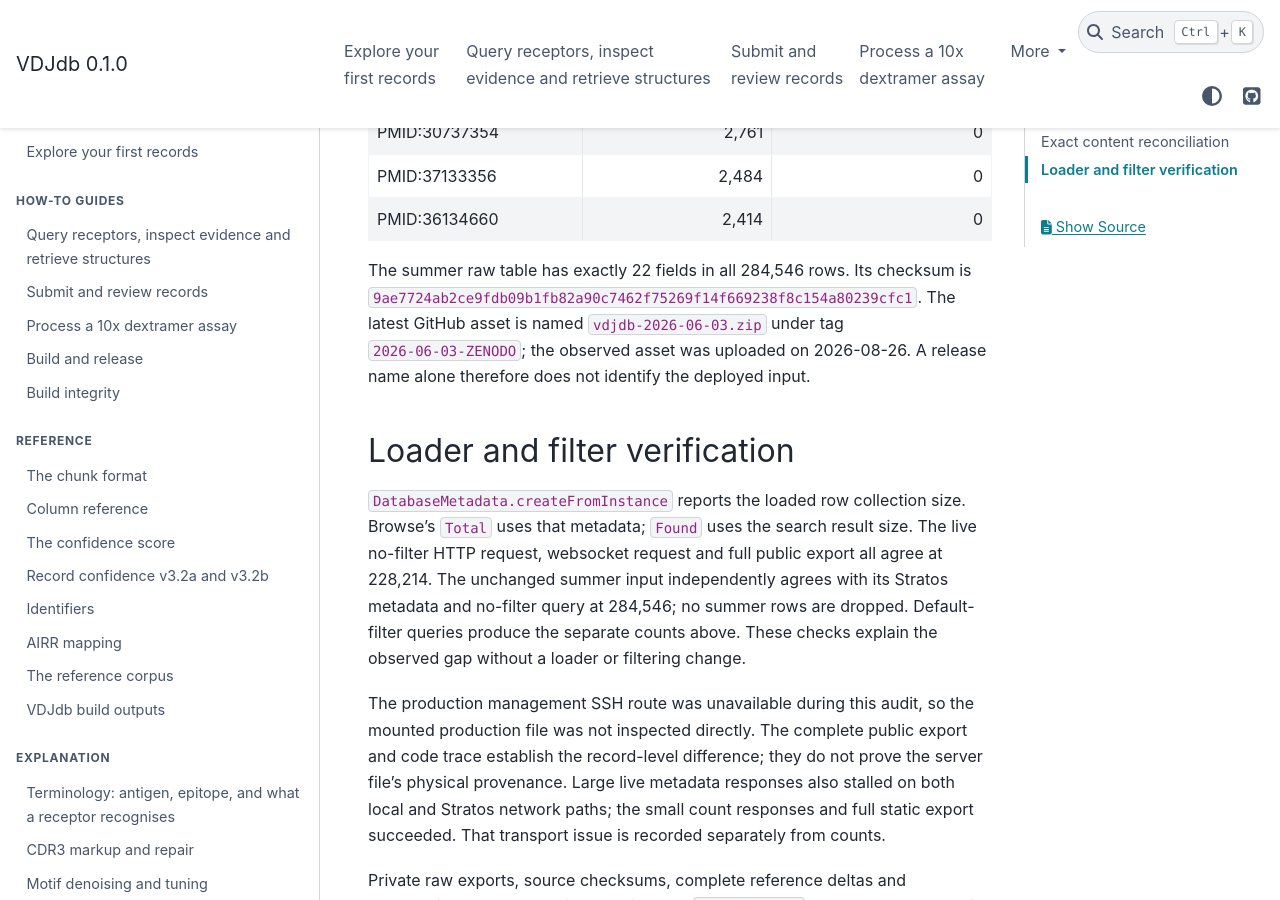
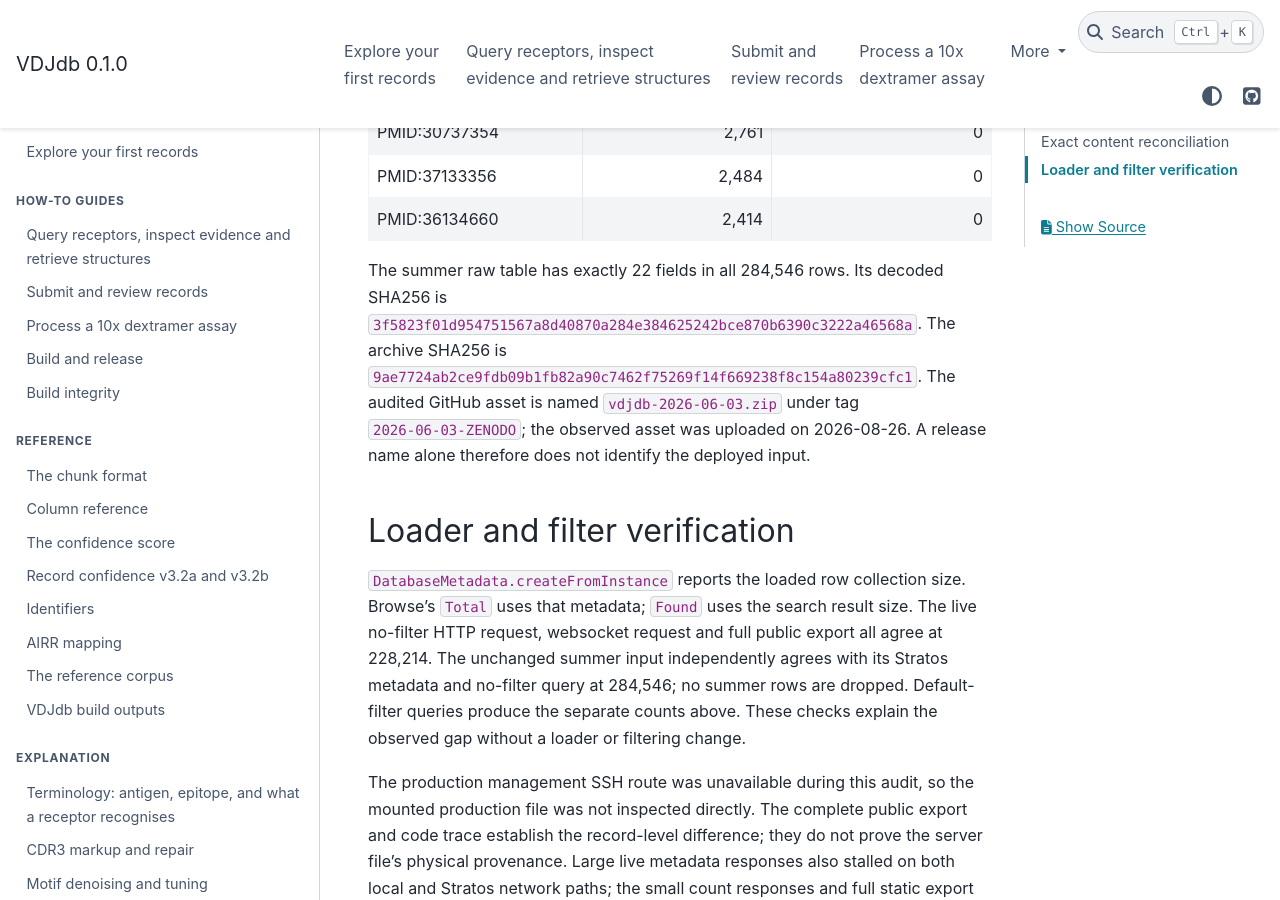
Before and after one commit to antigenomics/vdjdb-db, a Sphinx documentation site: the page built from docs/legacy-web-record-counts.md, in a window 1280 px wide and 900 px high, scrolled down 1446 px. Built offline with Sphinx 7.4.7 and the PyData theme 0.15.4, drawn with Linux system fonts in a browser that asks for light colours.

Commit message:
Align gzip regression checks and final audit documentation

```diff
--- a/docs/legacy-web-record-counts.md
+++ b/docs/legacy-web-record-counts.md
@@ -49,9 +49,11 @@ Examples of the source differences:
 | PMID:37133356 | 2,484 | 0 |
 | PMID:36134660 | 2,414 | 0 |
 
-The summer raw table has exactly 22 fields in all 284,546 rows. Its checksum is
+The summer raw table has exactly 22 fields in all 284,546 rows. Its decoded
+SHA256 is `3f5823f01d954751567a8d40870a284e384625242bce870b6390c3222a46568a`.
+The archive SHA256 is
 `9ae7724ab2ce9fdb09b1fb82a90c7462f75269f14f669238f8c154a80239cfc1`.
-The latest GitHub asset is named `vdjdb-2026-06-03.zip` under tag
+The audited GitHub asset is named `vdjdb-2026-06-03.zip` under tag
 `2026-06-03-ZENODO`; the observed asset was uploaded on 2026-08-26. A release
 name alone therefore does not identify the deployed input.
 
```
Also changed, not shown: docs/builds.md (+1 -1 lines), docs/legacy-web-interop-plan.md (+6 -6 lines), 1 other file.
